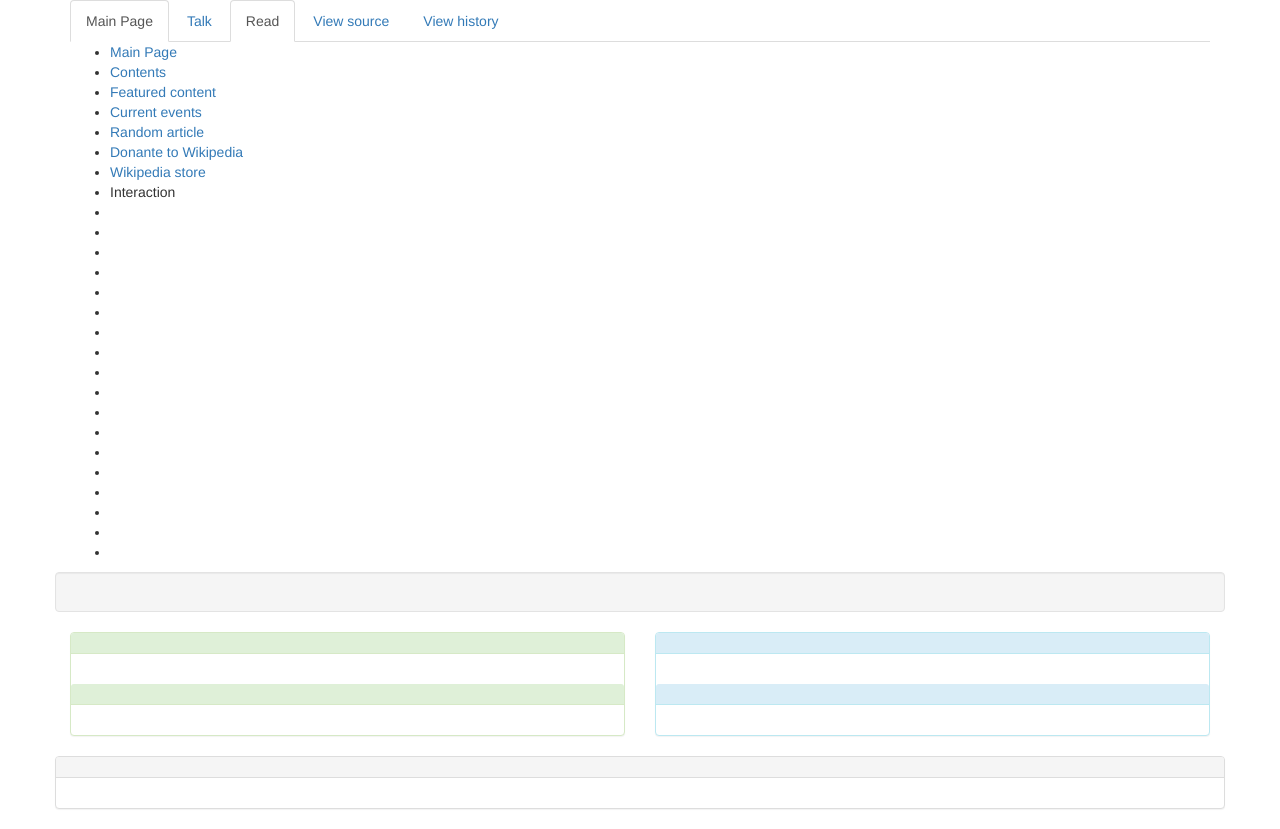
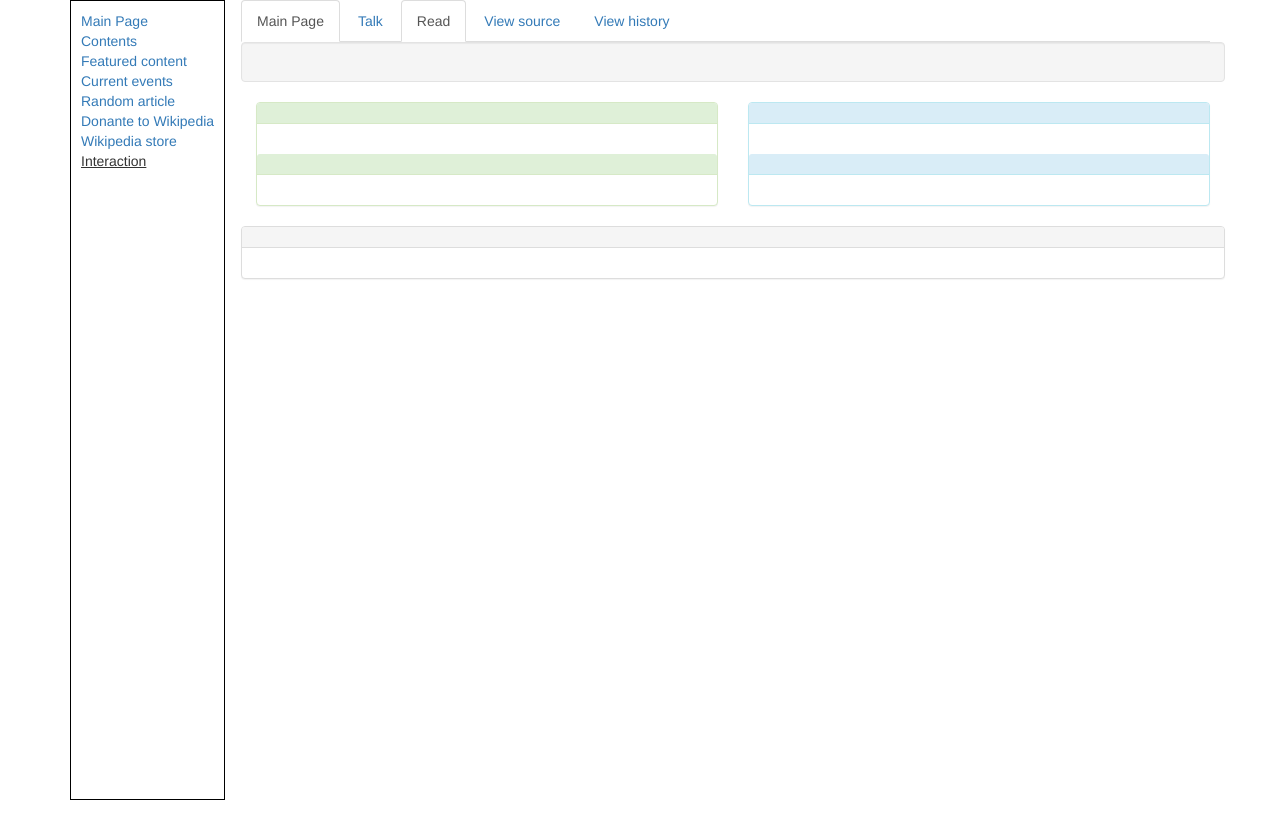
Before and after one commit to michelle-morin/wikipedia, a plain HTML site: page index.html in a window 1280 px wide. After the commit the page ends 800 px from the top, so only its background shows below. Drawn offline with Linux system fonts and the light colour scheme.

Commit message:
update styling for sidebar

```diff
--- a/css/styles.css
+++ b/css/styles.css
@@ -1,8 +1,9 @@
-.sidebar ul {
+ul.sidebar {
   border: 1px solid black;
   height: 100%;
-  position: left;
+  position: absolute;
   overflow: auto;
+  padding: 10px;
 }
 
 li.underline {
@@ -10,6 +11,10 @@ li.underline {
   text-decoration: underline;
 }
 
+.nav {
+  margin-left: 15%;
+}
+
 .row {
-  float: right !important;
+  margin-left: 15%;
 }
--- a/index.html
+++ b/index.html
@@ -1,28 +1,16 @@
 <!DOCTYPE html>
 <html>
-
   <head>
     <title>Wikipedia,the free encyclopedia.</title>
     <link rel="stylesheet" href="css/bootstrap.min.css" type="text/css">
+    <link rel="stylesheet" href="css/styles.css" type="text/css">
   </head>
+  <!-- tops tabs -->
 
-
-<!-- tops tabs -->
   <body>
     <div class="container">
-    <ul class="nav nav-tabs">
-      <li role="presentation" class="active"><a href="#">Main Page</a></li>
-      <li role="presentation"><a href="#">Talk</a></li>
-      <li role="presentation" class="active"><a href="#">Read</a></li>
-      <li role="presentation"><a href="#">View source</a></li>
-      <li role="presentation"><a href="#">View history</a></li>
-    </ul>
-
-
-
       <!-- left navbar -->
-    <div class="sidebar">
-        <ul>
+          <ul class="sidebar">
             <li> <a href="https://en.wikipedia.org/wiki/Main_Page">Main Page</a> </li>
             <li> <a href="https://en.wikipedia.org/wiki/Wikipedia:Contents">Contents</a> </li>
             <li> <a href="https://en.wikipedia.org/wiki/Wikipedia:Featured_content">Featured content</a> </li>
@@ -52,7 +40,17 @@
             <li> </li>
             <li> </li>
           </ul>
-      </div>
+
+      <!-- top navigation bar-->
+      <ul class="nav nav-tabs">
+        <li role="presentation" class="active"><a href="#">Main Page</a></li>
+        <li role="presentation"><a href="#">Talk</a></li>
+        <li role="presentation" class="active"><a href="#">Read</a></li>
+        <li role="presentation"><a href="#">View source</a></li>
+        <li role="presentation"><a href="#">View history</a></li>
+      </ul>
+
+
       <!-- middle panels -->
       <div class="row">
         <div class="well">
@@ -111,5 +109,4 @@
 
     </div>
   </body>
-
 </html>
```
Lines whose indentation alone changed are shown as unchanged.
